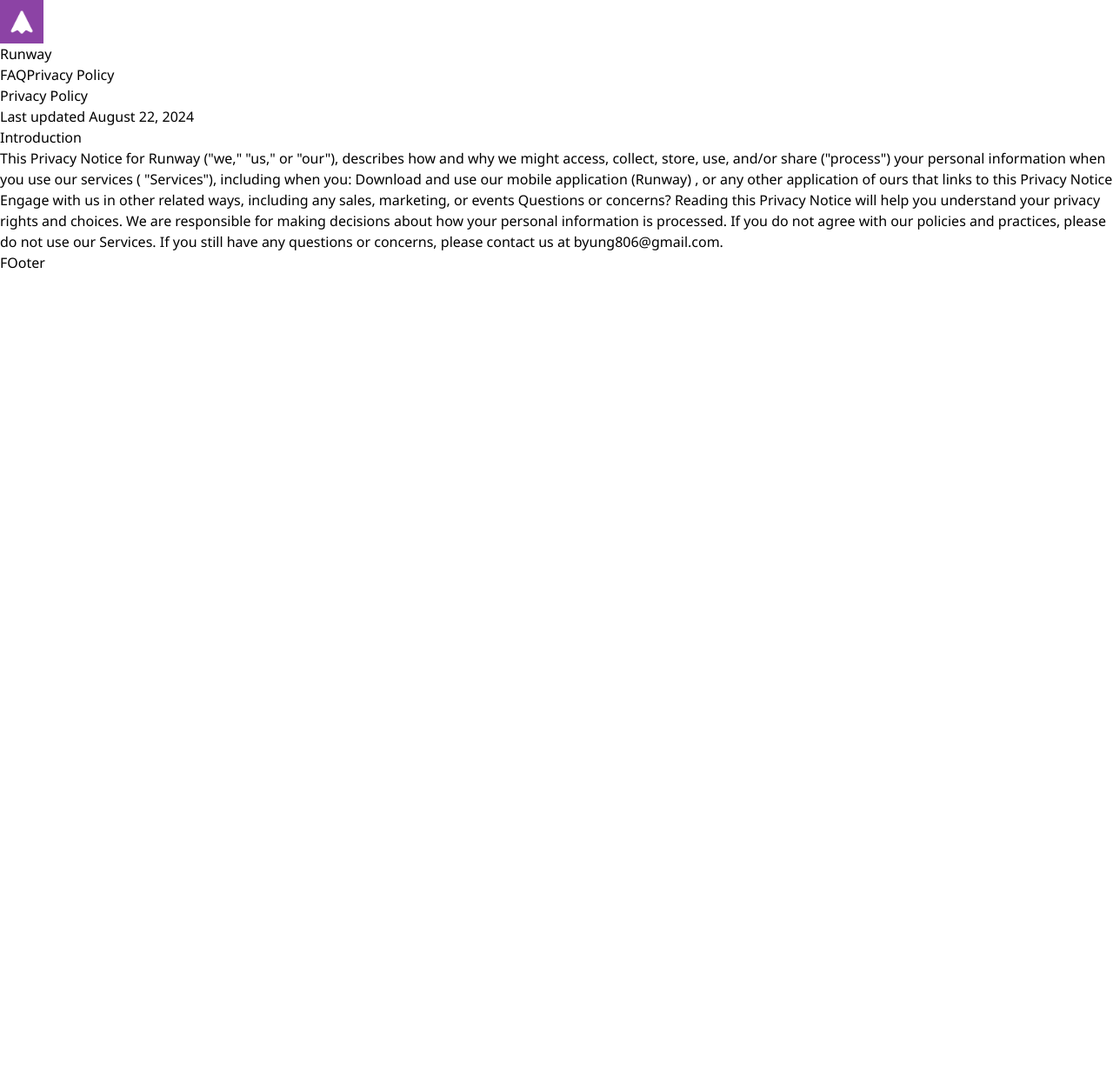
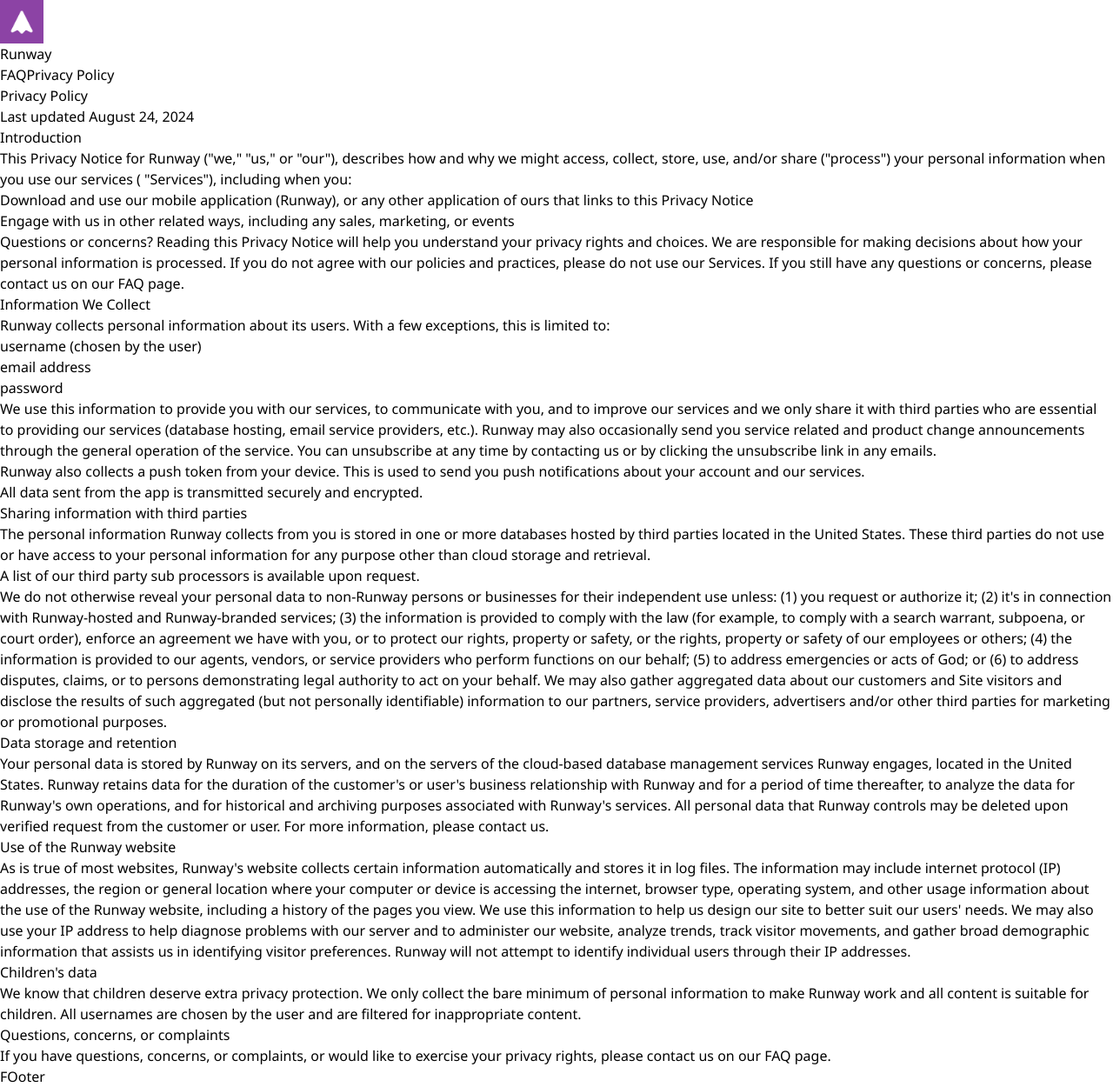
Before and after one commit to byung806/RunwayWebsite, a Next.js app: page /RunwayWebsite/privacy-policy in a window 1280 px wide. Shown: the whole page at 87% size. Before the commit the page ends 800 px from the top, so only its background shows below. Built offline with nearby package versions, Linux system fonts and the light colour scheme.

Commit message:
Add privacy policy

```diff
--- a/app/privacy-policy/page.tsx
+++ b/app/privacy-policy/page.tsx
@@ -1,16 +1,140 @@
+import Link from 'next/link';
 import React from 'react';
 
 export default function PrivacyPolicy() {
     return (
-        <div className='flex flex-col my-36 space-y-4 max-w-xl mx-auto'>
-            <h1 className='text-6xl self-center'>Privacy Policy</h1>
-            <p className='text-xl self-center text-[#6b6b78]'>Last updated August 22, 2024</p>
+        <div className='flex flex-col my-36 space-y-6 max-w-xl mx-auto leading-relaxed'>
+            <h1 className='text-6xl self-center font-bold'>Privacy Policy</h1>
+            <p className='text-xl self-center text-[#6b6b78] font-bold'>Last updated August 24, 2024</p>
+
+
+            <div className='flex h-2'></div>
             <h2 className='text-2xl'>Introduction</h2>
             <p>
                 This Privacy Notice for Runway ("we," "us," or "our"), describes how and why we might access, collect, store, use, and/or share ("process") your personal information when you use our services ( "Services"), including when you:
-                Download and use our mobile application (Runway) , or any other application of ours that links to this Privacy Notice
-                Engage with us in other related ways, including any sales, marketing, or events
-                Questions or concerns? Reading this Privacy Notice will help you understand your privacy rights and choices. We are responsible for making decisions about how your personal information is processed. If you do not agree with our policies and practices, please do not use our Services. If you still have any questions or concerns, please contact us at byung806@gmail.com.
+            </p>
+            <ul className="list-disc list-inside">
+                <li>Download and use our mobile application (Runway), or any other application of ours that links to this Privacy Notice</li>
+                <li>Engage with us in other related ways, including any sales, marketing, or events</li>
+            </ul>
+            <p>
+                Questions or concerns? Reading this Privacy Notice will help you understand your privacy rights and choices. We are responsible for making decisions about how your personal information is processed. If you do not agree with our policies and practices, please do not use our Services. If you still have any questions or concerns, please contact us on
+                <Link href='/faq' className='text-[#8b45a4]'> our FAQ page.</Link>
+            </p>
+
+
+            <div className='flex h-2'></div>
+            <h2 className='text-2xl mt-10'>Information We Collect</h2>
+            <p>
+                Runway collects personal information about its users. With a few exceptions, this is limited to:
+            </p>
+            <ul className="list-disc list-inside">
+                <li>username (chosen by the user)</li>
+                <li>email address</li>
+                <li>password</li>
+            </ul>
+            <p>
+                We use this information to provide you with our services, to communicate with you, and to improve our services and we only share it with third parties who are essential to providing our services (database hosting, email service providers, etc.).
+                Runway may also occasionally send you service related and product change announcements through the general operation of the service. You can unsubscribe at any time by contacting us or by clicking the unsubscribe link in any emails.
+            </p>
+            <p>
+                Runway also collects a push token from your device. This is used to send you push notifications about your account and our services.
+            </p>
+            <p>
+                All data sent from the app is transmitted securely and encrypted.
+            </p>
+
+
+            {/* <div className='flex h-2'></div>
+            <h2 className='text-2xl'>Use of the Runway Mobile Application</h2>
+            <p>
+
+            </p> */}
+
+
+            {/* <div className='flex h-2'></div>
+            <h2 className='text-2xl'>Processing your information</h2>
+            <p>
+                We will only process your personal information if we have a lawful basis for doing so.
+                Lawful bases for processing include consent, contractual necessity, and our "legitimate interests" or the legitimate interest of others, as further described below.
+            </p>
+            <p>
+                If you are located in the EU or UK, this section applies to you.
+            </p>
+            <p>
+                The General Data Protection Regulation (GDPR) and UK GDPR require us to explain the valid legal bases we rely on in order to process your personal information. As such, we may rely on the following legal bases to process your personal information:
+            </p>
+            <ul className="list-disc list-inside">
+                <li>Consent: We may process your personal information if you have given us specific consent to use your personal information for a specific purpose.</li>
+                <li>Vital interests: We may process your personal information if it is necessary to protect your vital interests or those of others.</li>
+                <li>Performance of a contract: We may process your personal information when we need to do so to fulfill a contract with you.</li>
+                <li>Legal obligations: We may process your personal information when we need to comply with a legal or regulatory obligation.</li>
+            </ul>
+            <p>
+                If you are located in Canada, this section applies to you.
+            </p>
+            <p>
+                We may process your information if you have given us specific permission to do so, or in situations where your permission is not required.
+            </p>
+            <p>
+                In some exceptional cases, we may process your information if it is necessary to protect your vital interests or those of others, including, for example:
+            </p>
+            <ul className="list-disc list-inside">
+                <li>Protecting the health and safety of others</li>
+                <li>Preventing fraud</li>
+                <li>Preventing abuse or other harmful behavior</li>
+                <li>If </li>
+            </ul> */}
+
+
+            <div className='flex h-2'></div>
+            <h2 className='text-2xl'>Sharing information with third parties</h2>
+            <p>
+                The personal information Runway collects from you is stored in one or more databases hosted by third parties located in the United States. These third parties do not use or have access to your personal information for any purpose other than cloud storage and retrieval.
+            </p>
+            <p>
+                A list of our third party sub processors is available upon request.
+            </p>
+            <p>
+                We do not otherwise reveal your personal data to non-Runway persons or businesses for their independent use unless: (1) you request or authorize it; (2) it's in connection with Runway-hosted and Runway-branded services; (3) the information is provided to comply with the law (for example, to comply with a search warrant, subpoena, or court order), enforce an agreement we have with you, or to protect our rights, property or safety, or the rights, property or safety of our employees or others; (4) the information is provided to our agents, vendors, or service providers who perform functions on our behalf; (5) to address emergencies or acts of God; or (6) to address disputes, claims, or to persons demonstrating legal authority to act on your behalf.
+                We may also gather aggregated data about our customers and Site visitors and disclose the results of such aggregated (but not personally identifiable) information to our partners, service providers, advertisers and/or other third parties for marketing or promotional purposes.
+            </p>
+
+
+            <div className='flex h-2'></div>
+            <h2 className='text-2xl'>Data storage and retention</h2>
+            <p>
+                Your personal data is stored by Runway on its servers, and on the servers of the cloud-based database management services Runway engages, located in the United States.
+                Runway retains data for the duration of the customer's or user's business relationship with Runway and for a period of time thereafter, to analyze the data for Runway's own operations, and for historical and archiving purposes associated with Runway's services.
+                All personal data that Runway controls may be deleted upon verified request from the customer or user. For more information, please contact us.
+            </p>
+
+
+            <div className='flex h-2'></div>
+            <h2 className='text-2xl'>Use of the Runway website</h2>
+            <p>
+                As is true of most websites, Runway's website collects certain information automatically and stores it in log files.
+                The information may include internet protocol (IP) addresses, the region or general location where your computer or device is accessing the internet, browser type, operating system, and other usage information about the use of the Runway website, including a history of the pages you view.
+                We use this information to help us design our site to better suit our users' needs.
+                We may also use your IP address to help diagnose problems with our server and to administer our website, analyze trends, track visitor movements, and gather broad demographic information that assists us in identifying visitor preferences.
+                Runway will not attempt to identify individual users through their IP addresses.
+            </p>
+
+
+            <div className='flex h-2'></div>
+            <h2 className='text-2xl'>Children's data</h2>
+            <p>
+                We know that children deserve extra privacy protection.
+                We only collect the bare minimum of personal information to make Runway work and all content is suitable for children.
+                All usernames are chosen by the user and are filtered for inappropriate content.
+            </p>
+
+
+            <div className='flex h-2'></div>
+            <h2 className='text-2xl'>Questions, concerns, or complaints</h2>
+            <p>
+                If you have questions, concerns, or complaints, or would like to exercise your privacy rights, please contact us on
+                <Link href='/faq' className='text-[#8b45a4]'> our FAQ page.</Link>
             </p>
         </div>
     );
```
